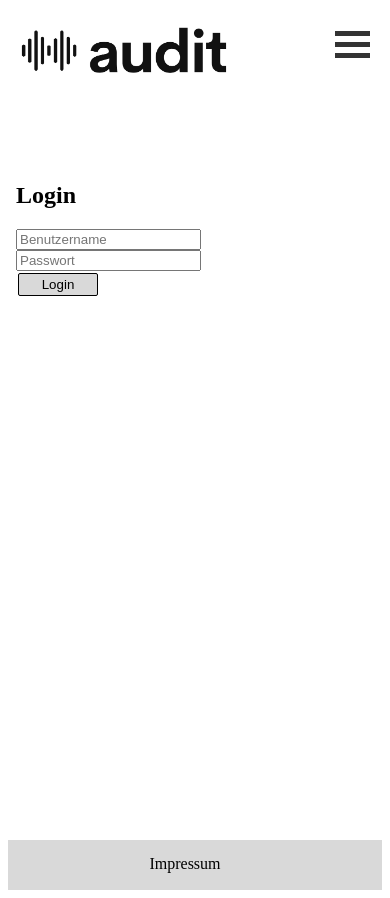
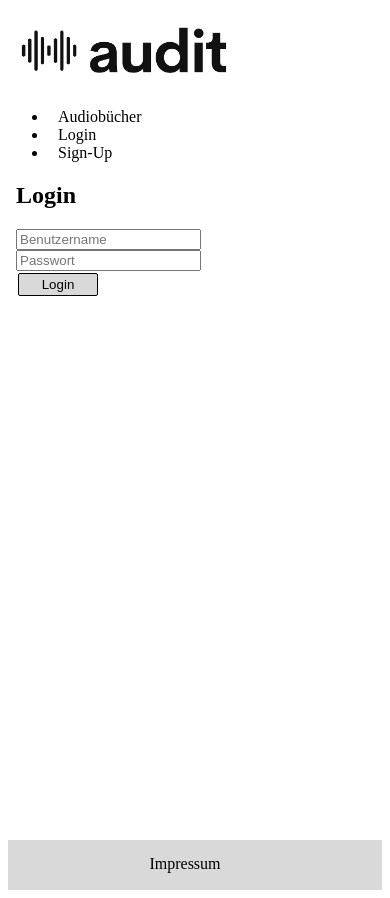
Before and after one commit to NoiwioN/audit_fe, a Next.js app: page /login in a window 390 px wide. Built offline with nearby package versions, Linux system fonts and the light colour scheme.

Commit message:
nav fixed

```diff
--- a/components/Navigation.module.css
+++ b/components/Navigation.module.css
@@ -1,103 +1,5 @@
 .links {
-    margin-right: 10px;
+    margin-left: 10px;
     text-decoration: none;
     color: #000;
-    text-decoration: none;
-    color: #333;
-    text-align: center;
-    font-size: 17px;
-    padding: 14px 40px 14px 16px;
-    line-height: 80px;
 }
-
-.header {
-    margin: 0;
-    padding: 10px;
-    min-height: 50px;
-    text-align: right;
-    color: #333;
-}
-
-.menuicon {
-    cursor: pointer;
-    display: none;
-    position: fixed;
-}
-
-.bar1,
-.bar2,
-.bar3 {
-    width: 35px;
-    height: 5px;
-    background-color: #333;
-    margin: 6px 0;
-    transition: 0.4s;
-}
-
-.change .bar1 {
-    transform: translate(0, 11px) rotate(-45deg);
-}
-
-.change .bar2 {
-    opacity: 0;
-}
-
-.change .bar3 {
-    transform: translate(0, -11px) rotate(45deg);
-}
-
-
-.topnav {
-    overflow: hidden;
-}
-
-.ul {
-    margin: 1em;
-    padding: 0;
-    position: absolute;
-    right: 20px;
-    top: 25px;
-}
-
-.li {
-    display: inline-block;
-    margin: 0;
-    padding: 0;
-}
-
-.menuicon {
-    position: absolute;
-    right: 20px;
-    top: 25px;
-    display: none;
-}
-
-@media screen and (max-width: 1024px) {
-    .topnav .li {
-        display: none;
-        position: relative;
-    }
-
-    .ul {
-        margin: 1em;
-        padding: 0;
-        position: static;
-        text-align: left;
-    }
-
-    .menuicon {
-        display: block;
-    }
-
-    .topnav.responsive .li {
-        display: block;
-        visibility: visible;
-        color: #333;
-    }
-
-    .topnav.responsive .links {
-        visibility: visible;
-        font-size: 30px;
-    }
-
-}
```
